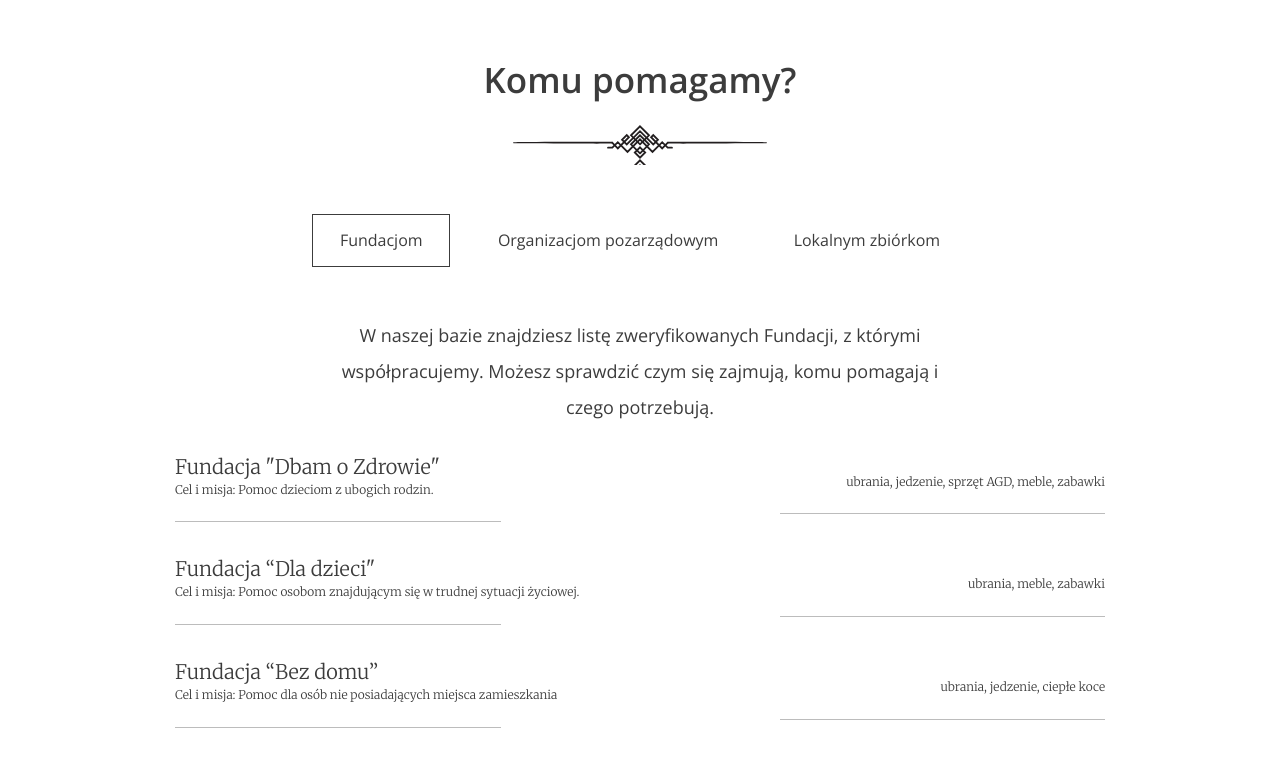
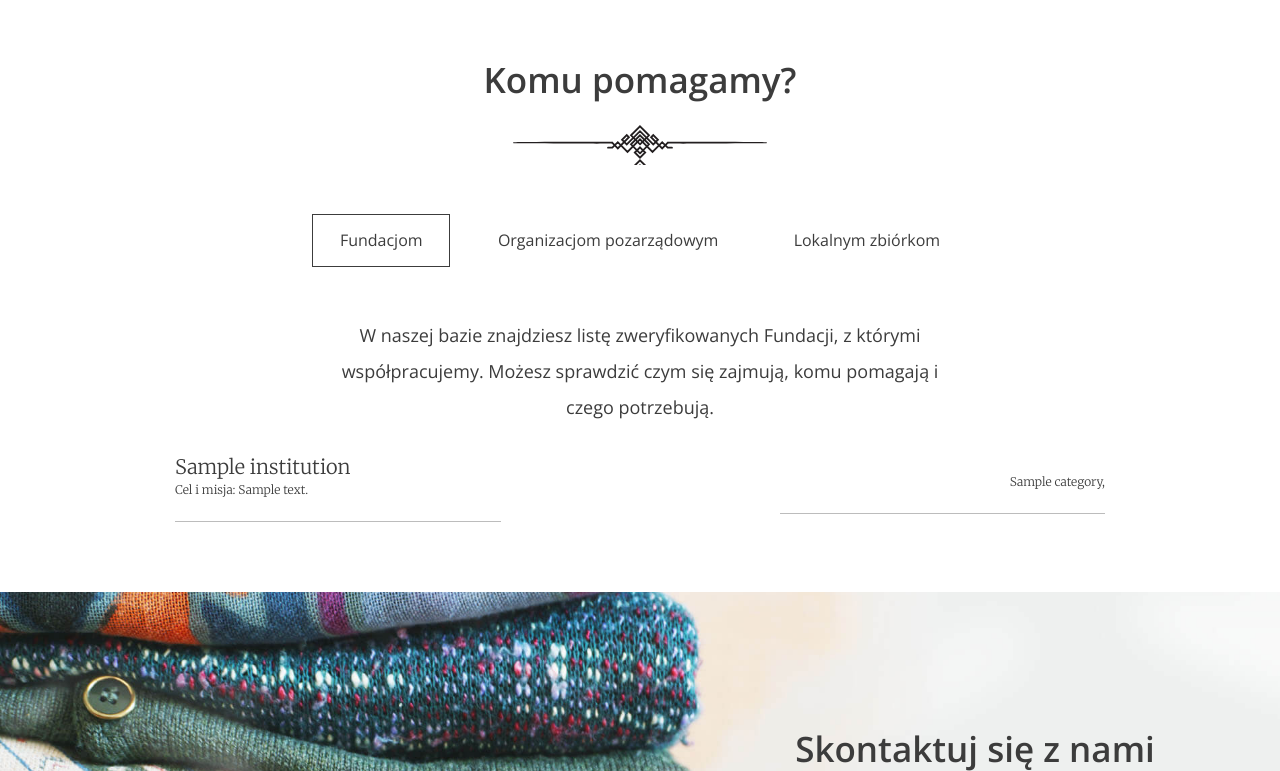
Before and after one commit to skkaz7/Oddam-w-dobre-rece, a Django app: template templates/index.html in a window 1280 px wide. Shown: the part 2440-3211 px from the top of the page. Run offline with Django 4.2, Linux system fonts and the light colour scheme; tables that the repository leaves empty hold one stand-in row (values such as "Sample post"); the template is opened without the code that fills it: values that come from a table or form of the project are taken from there, most other values are stand-ins (such as "Sample title", 1, 10 or a date in 2020).

Commit message:
#2 Strona główna - Dynamiczne ładowanie instytucji

```diff
--- a/templates/index.html
+++ b/templates/index.html
@@ -20,14 +20,14 @@
     <section id="stats" class="stats">
         <div class="container container--85">
             <div class="stats--item">
-                <em>10</em>
+                <em>{{ bags_counter.quantity__sum }}</em>
                 <h3>Oddanych worków</h3>
                 <p>Lorem ipsum dolor sit amet consectetur adipisicing elit. Eius est beatae, quod accusamus illum
                     tempora!</p>
             </div>
 
             <div class="stats--item">
-                <em>5</em>
+                <em>{{ institutions_counter }}</em>
                 <h3>Wspartych organizacji</h3>
                 <p>Lorem ipsum dolor sit amet consectetur, adipisicing elit. Laboriosam magnam, sint nihil cupiditate
                     quas
@@ -89,43 +89,21 @@
         <!-- SLIDE 1 -->
         <div class="help--slides active" data-id="1">
             <p>W naszej bazie znajdziesz listę zweryfikowanych Fundacji, z którymi współpracujemy. Możesz sprawdzić czym
-                się
-                zajmują, komu pomagają i czego potrzebują.</p>
+                się zajmują, komu pomagają i czego potrzebują.</p>
 
             <ul class="help--slides-items">
+                {% for fund in funds %}
                     <li>
                         <div class="col">
-                        <div class="title">Fundacja "Dbam o Zdrowie"</div>
-                        <div class="subtitle">Cel i misja: Pomoc dzieciom z ubogich rodzin.</div>
+                            <div class="title">{{ fund.name }}</div>
+                            <div class="subtitle">Cel i misja: {{ fund.description }}</div>
                         </div>
 
                         <div class="col">
-                        <div class="text">ubrania, jedzenie, sprzęt AGD, meble, zabawki</div>
+                            <div class="text">{% for cat in fund.categories.all %} {{ cat.name }}, {% endfor %}</div>
                         </div>
                     </li>
-
-                <li>
-                    <div class="col">
-                        <div class="title">Fundacja “Dla dzieci"</div>
-                        <div class="subtitle">Cel i misja: Pomoc osobom znajdującym się w trudnej sytuacji życiowej.
-                        </div>
-                    </div>
-
-                    <div class="col">
-                        <div class="text">ubrania, meble, zabawki</div>
-                    </div>
-                </li>
-
-                <li>
-                    <div class="col">
-                        <div class="title">Fundacja “Bez domu”</div>
-                        <div class="subtitle">Cel i misja: Pomoc dla osób nie posiadających miejsca zamieszkania</div>
-                    </div>
-
-                    <div class="col">
-                        <div class="text">ubrania, jedzenie, ciepłe koce</div>
-                    </div>
-                </li>
+                {% endfor %}
             </ul>
             <!-- Pagination
             <ul class="help--slides-pagination">
@@ -140,54 +118,23 @@
         <!-- SLIDE 2 -->
         <div class="help--slides" data-id="2">
             <p>
-                Lorem ipsum dolor, sit amet consectetur adipisicing elit. Hic officiis mollitia dolor, neque aspernatur
-                accusamus debitis. Ducimus, officia. Quia, sunt illum! Non iste placeat ab ipsum alias
-                quos suscipit corporis!
+                W naszej bazie znajdziesz listę zweryfikowanych Organizacji pozarządowych, z którymi współpracujemy.
+                Możesz sprawdzić
+                czym się zajmują, komu pomagają i czego potrzebują.
             </p>
             <ul class="help--slides-items">
+                {% for ngo in ngos %}
                     <li>
                         <div class="col">
-                        <div class="title">Organizacja 1</div>
-                        <div class="subtitle">Lorem ipsum dolor sit amet consectetur.</div>
+                            <div class="title">{{ ngo.name }}</div>
+                            <div class="subtitle">{{ ngo.description }}</div>
                         </div>
 
                         <div class="col">
-                        <div class="text">Lorem ipsum dolor sit amet consectetur adipisicing elit.</div>
+                            <div class="text">{% for cat in ngo.categories.all %} {{ cat.name }}, {% endfor %}</div>
                         </div>
                     </li>
-
-                <li>
-                    <div class="col">
-                        <div class="title">Organizacja 2</div>
-                        <div class="subtitle">Lorem ipsum dolor sit amet consectetur.</div>
-                    </div>
-
-                    <div class="col">
-                        <div class="text">Lorem ipsum dolor sit amet consectetur adipisicing elit.</div>
-                    </div>
-                </li>
-
-                <li>
-                    <div class="col">
-                        <div class="title">Organizacja 3</div>
-                        <div class="subtitle">Lorem ipsum dolor sit amet consectetur.</div>
-                    </div>
-
-                    <div class="col">
-                        <div class="text">Lorem ipsum dolor sit amet consectetur adipisicing elit.</div>
-                    </div>
-                </li>
-
-                <li>
-                    <div class="col">
-                        <div class="title">Organizacja 4</div>
-                        <div class="subtitle">Lorem ipsum dolor sit amet consectetur.</div>
-                    </div>
-
-                    <div class="col">
-                        <div class="text">Lorem ipsum dolor sit amet consectetur adipisicing elit.</div>
-                    </div>
-                </li>
+                {% endfor %}
             </ul>
 
             <!-- Pagination
@@ -203,31 +150,24 @@
 
         <!-- SLIDE 3 -->
         <div class="help--slides" data-id="3">
-            <p>Lorem ipsum dolor sit amet, his ocurreret persequeris ea, ad utinam laudem duo. Verterem adipisci
-                partiendo
-                eos ne, ea his reque quaeque recteque, ne quo lobortis intellegam.</p>
+            <p>W naszej bazie znajdziesz listę zweryfikowanych Lokalnych zbiórek,<br> z którymi współpracujemy. Możesz
+                sprawdzić czym się zajmują, komu pomagają i czego potrzebują.</p>
             <ul class="help--slides-items">
+                {% for local_collection in local_collections %}
                     <li>
                         <div class="col">
-                        <div class="title">Lokalna zbiórka 1</div>
-                        <div class="subtitle">Lorem ipsum dolor sit amet consectetur.</div>
+                            <div class="title">{{ local_collection.name }}</div>
+                            <div class="subtitle">{{ local_collection.description }}</div>
                         </div>
 
                         <div class="col">
-                        <div class="text">Lorem ipsum dolor sit amet consectetur adipisicing elit.</div>
+                            <div class="text">
+                                {% for cat in local_collection.categories.all %}
+                                    {{ cat.name }},
+                                {% endfor %}</div>
                         </div>
                     </li>
-
-                <li>
-                    <div class="col">
-                        <div class="title">Lokalna zbiórka 2</div>
-                        <div class="subtitle">Lorem ipsum dolor sit amet consectetur.</div>
-                    </div>
-
-                    <div class="col">
-                        <div class="text">Lorem ipsum dolor sit amet consectetur adipisicing elit.</div>
-                    </div>
-                </li>
+                {% endfor %}
             </ul>
 
             <!-- Pagination
```
Also changed, not shown: oddam_app/views.py (+7 -1 lines). Lines whose indentation alone changed are shown as unchanged.
